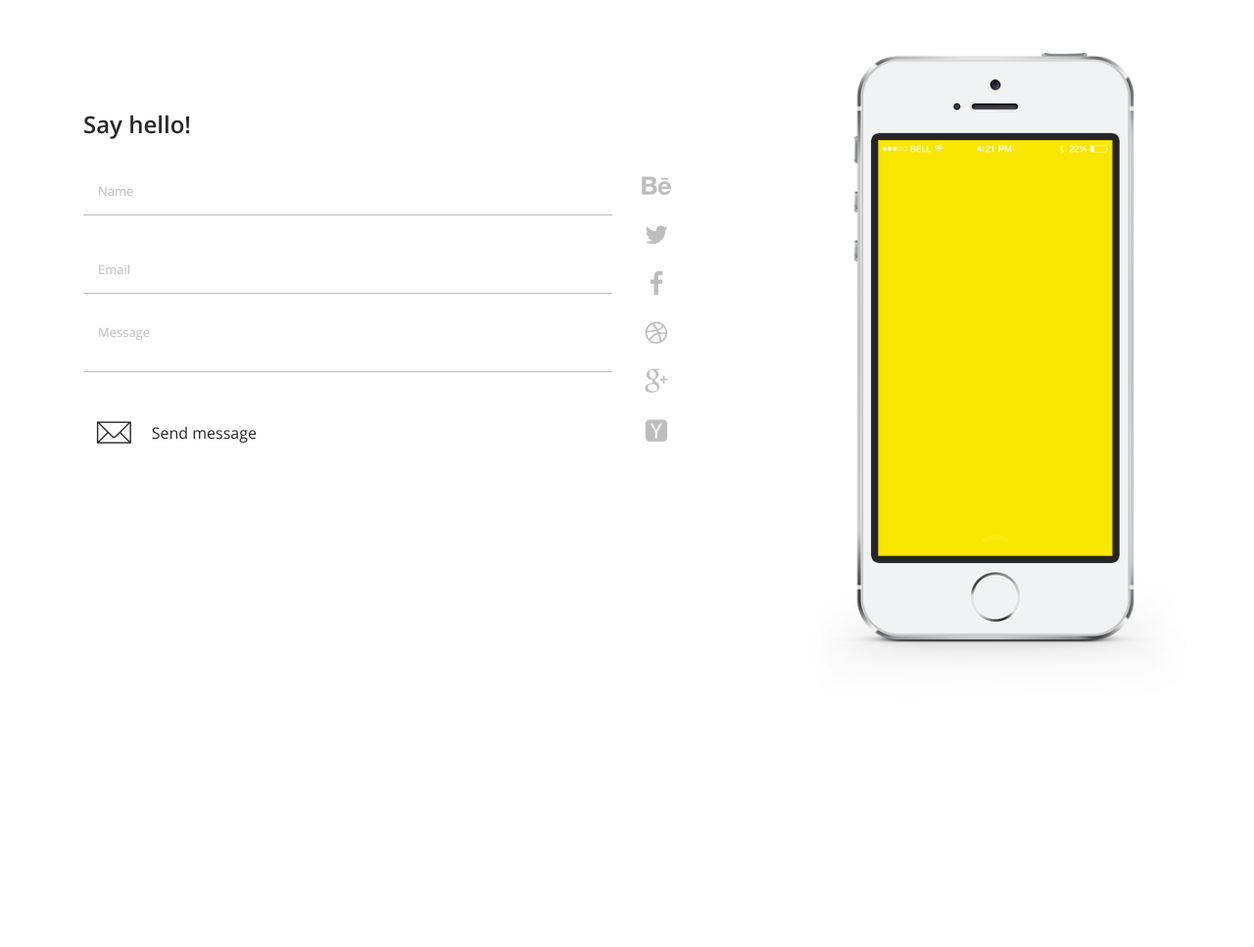
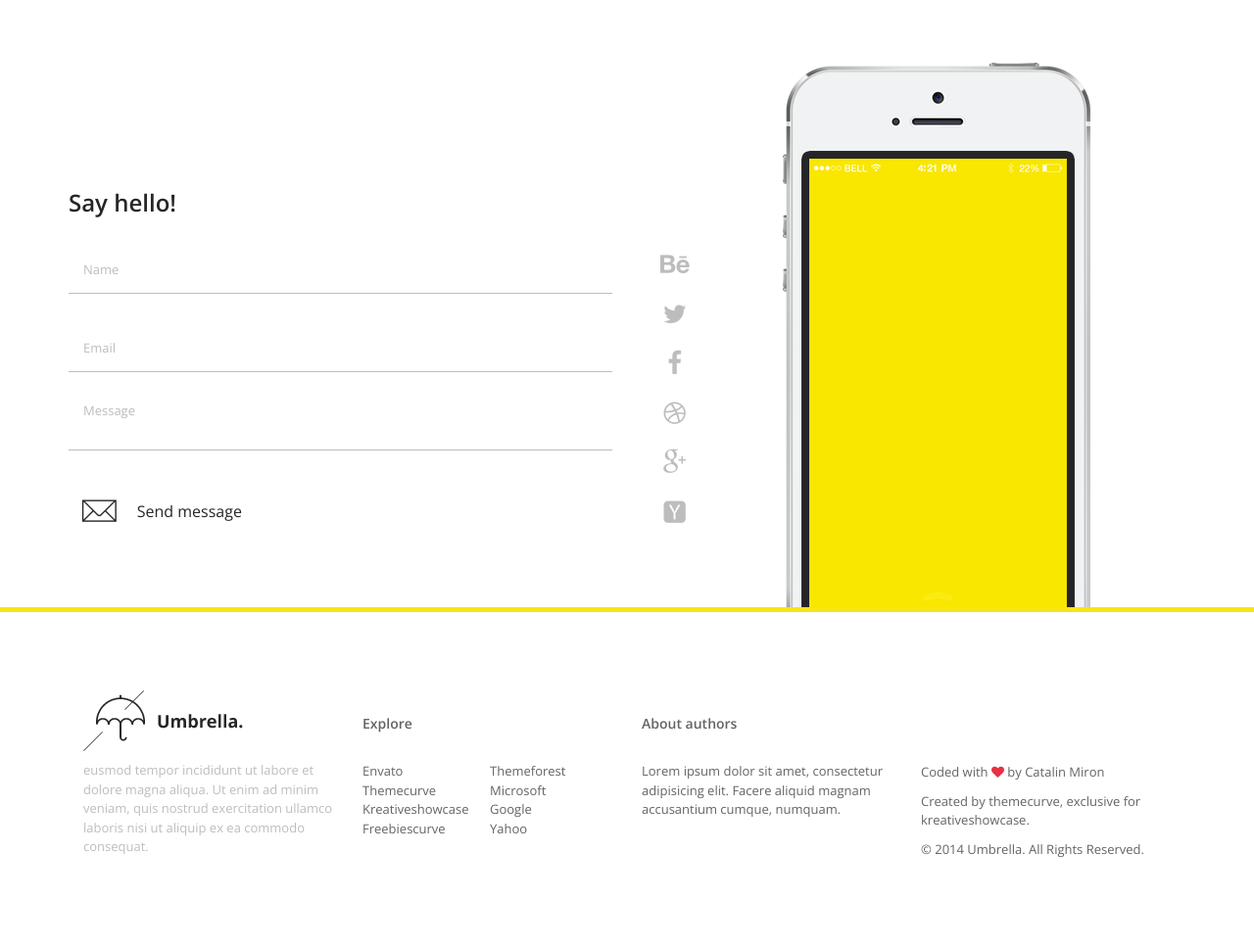
Before and after one commit to MappingKat/umbrella, a plain HTML site: page index.html in a window 1280 px wide. Shown: the part 6700-7667 px from the top of the page at 98% size. Before the commit the page ends 7414 px from the top, so only its background shows below. Drawn offline with nearby package versions, Linux system fonts and the light colour scheme.

Commit message:
Add final html and css

```diff
--- a/index.html
+++ b/index.html
@@ -294,14 +294,14 @@
                 </div>
             </div>
         </section>
-        <section class="contact">
+        <section class="contact clearfix">
             <div class="container">
                 <div class="special-heading text-center clearfix">
                     <h2 class="heading">Get in touch</h2>
                     <h4 class="additional-info">Sed ut perspiciatis unde omnis iste natus error sit voluptatem accusantium doloremque laudantium, totam rem aperiam, eaque ipsa quae ab illo inventore veritatis et quasi architecto beatae vitae dicta sunt explicabo. Nemo enim ipsam voluptatem quia voluptas sit aspernatur aut odit aut fugit.</h4>
                 </div>
             </div>
-            <div class="container">
+            <div class="container contact-content">
                 <div class="col-md-6">
                     <h3 class="custom">Say hello!</h3>
                     <form class="form-horizontal">
@@ -313,8 +313,8 @@
                         </div>
                     </form>
                 </div>
-                <div class="col-md-2">
-                    <ul class="social-profiles">
+                <div class="col-md-1">
+                    <ul class="social-profiles text-center">
                         <li>
                             <a href="#"><i class="fa fa-behance"></i></a>
                         </li>
@@ -335,11 +335,43 @@
                         </li>
                     </ul>
                 </div>
-                <div class="col-md-4 text-right">
-                    <img src="images/large_iphone.png" alt="" class="contact-image">
+                <div class="col-md-5 contact-image">
+                    <img src="images/large_iphone.png" alt="">
                 </div>
             </div>
         </section>
+        <footer>
+            <div class="container">
+                <div class="col-md-3">
+                    <img src="images/umbrella_logo.png" alt="">
+                    <p class="about-footer">eusmod tempor incididunt ut labore et dolore magna aliqua. Ut enim ad minim veniam, quis nostrud exercitation ullamco laboris nisi ut aliquip ex ea commodo consequat.</p>
+                </div>
+                <div class="col-md-3">
+                    <h4>Explore</h4>
+                    <ul class="list-inline explore-list">
+                        <li><a href="#">Envato</a></li>
+                        <li><a href="#">Themeforest</a></li>
+                        <li><a href="#">Themecurve</a></li>
+                        <li><a href="#">Microsoft</a></li>
+                        <li><a href="#">Kreativeshowcase</a></li>
+                        <li><a href="#">Google</a></li>
+                        <li><a href="#">Freebiescurve</a></li>
+                        <li><a href="#">Yahoo</a></li>
+                    </ul>
+                </div>
+                <div class="col-md-3">
+                    <h4>About authors</h4>
+                    <p>Lorem ipsum dolor sit amet, consectetur adipisicing elit. Facere aliquid magnam accusantium cumque, numquam.</p>
+                </div>
+                <div class="col-md-3"></div>
+                <div class="col-md-3 copyrights">
+                    <h4>&nbsp;</h4>
+                    <p>Coded with <i class="fa fa-heart"></i> by <a href="http://www.mironc.com/" target="_blank">Catalin Miron</a></p>
+                    <p>Created by <a href="https://dribbble.com/themecurve" target="_blank">themecurve</a>, exclusive for <a href="http://kreativeshowcase.com/2014/06/freebie-umbrella-ultimate-app-landing-page-psd-template/" target="_blank">kreativeshowcase</a>. </p>
+                    <p>&copy; 2014 Umbrella. All Rights Reserved.</p>
+                </div>
+            </div>
+        </footer>
         <!-- <section class="hero container">
             <h1>Heading 1</h1>
             <h3>Heading 3</h3>
--- a/styles/main.scss
+++ b/styles/main.scss
@@ -77,6 +77,8 @@ body {
 a {
     color: $grey;
     @include transition();
+    text-decoration: none;
+    display: inline-block;
     &:hover {
         color: $dark-grey;
     }
@@ -429,7 +431,11 @@ header {
 
 .contact {
     padding: 0;
-    position: relative;
+    overflow: hidden;
+    .contact-content {
+      padding: $default-spacing 0;
+      position: relative;
+    }
     h3 {
         font-size: 24px;
         font-weight: 500px;
@@ -451,6 +457,7 @@ header {
     .contact-image {
         position: absolute;
         right: 0;
+        bottom: -30%;
     }
 }
 .social-profiles {
@@ -463,7 +470,7 @@ header {
         }
     }
     a {
-        display: block;
+        display: inline-block;
         height: 30px;
         width: 30px;
         line-height: 30px;
@@ -475,3 +482,40 @@ header {
         }
     }
 }
+
+footer {
+  padding: $default-spacing 0;
+  border-top: 5px solid $yellow;
+  color: $medium-grey;
+  img {
+    margin-bottom: 10px;
+  }
+  h4 {
+    font-size: 14px;
+    font-weight: 600;
+    height: 48px;
+    line-height: 48px;
+    margin-bottom: 15px;
+  }
+  .explore-list {
+    li {
+      float: left;
+      width: 50%;
+    }
+  }
+  a {
+    color: inherit;
+    text-decoration: none;
+    &:hover {
+      color: $grey;
+    }
+  }
+  .copyrights {
+    i {
+      color: $alternate-red;
+    }
+  }
+  p.about-footer {
+    color: $light-grey;
+  }
+}
```
Also changed, not shown: styles/main.css.
